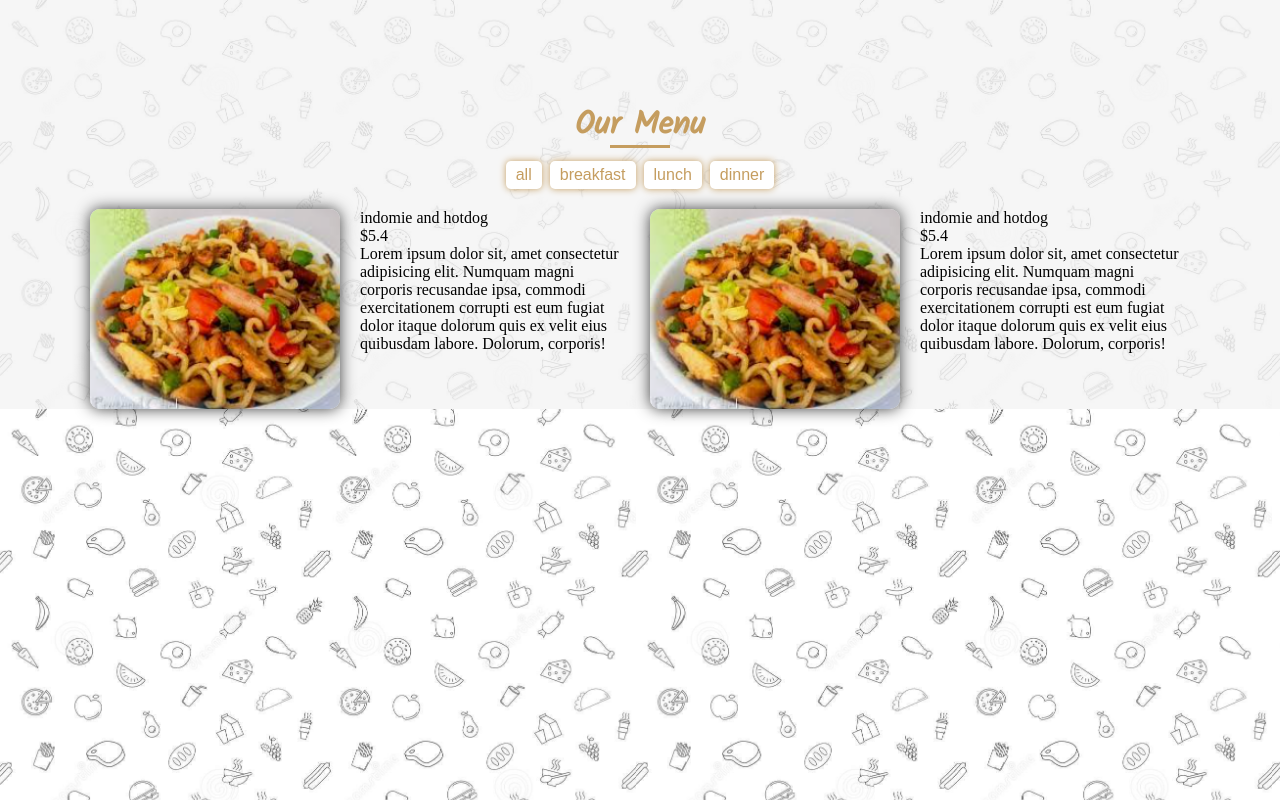
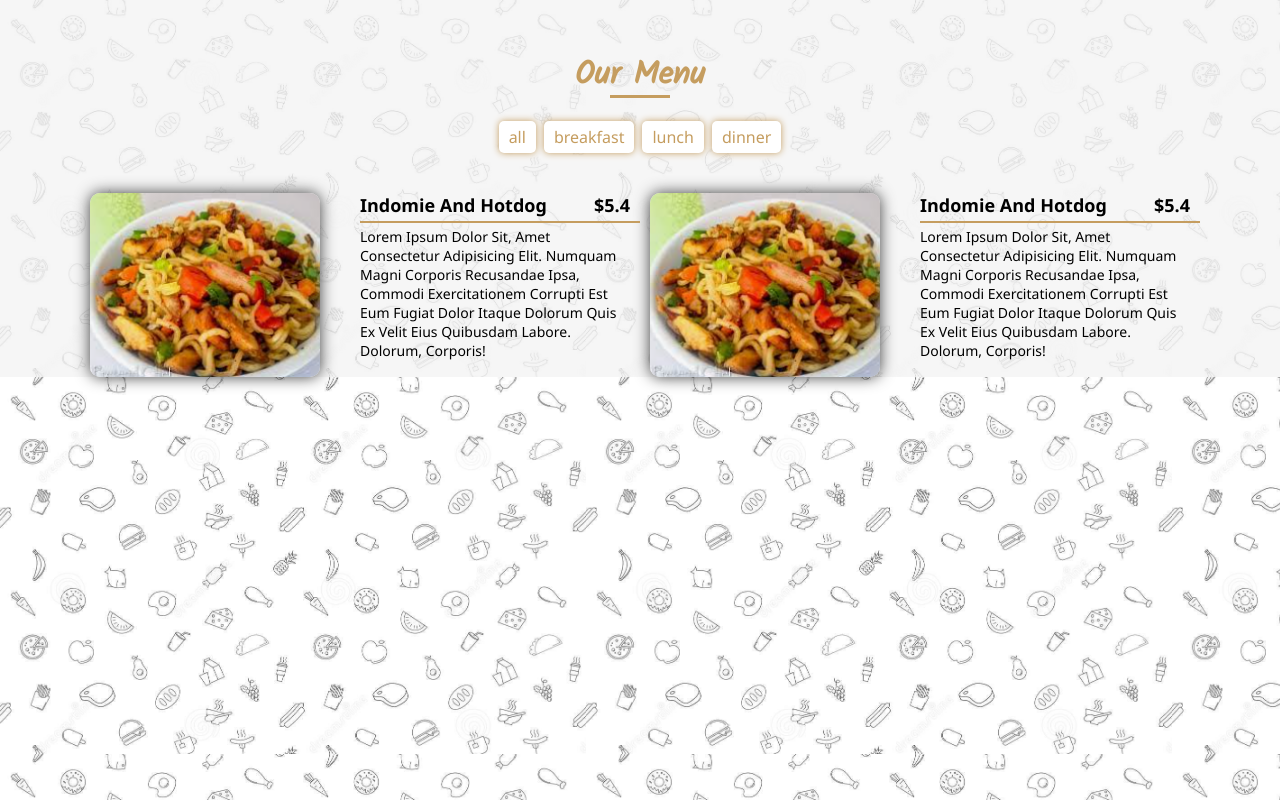
Before and after one commit to DiamondNath07/food-schedule, a plain HTML site: page index.html in a window 1280 px wide. Drawn offline with Linux system fonts and the light colour scheme.

Commit message:
add food diplay section

```diff
--- a/styles.css
+++ b/styles.css
@@ -2,6 +2,10 @@
   margin: 0;
   bottom: 0;
   box-sizing: border-box;
+}
+
+:root {
+  --font-text: 'Segoe UI', Tahoma, Geneva, Verdana, sans-serif;
 }
 
 body {
@@ -27,7 +31,7 @@ main {
 }
 
 .heading {
-  padding-top: 100px;
+  padding-top: 50px;
   text-align: center;
 }
 .food-list {
@@ -41,6 +45,7 @@ main {
   position: absolute;
   top: 45px;
   right: 520px;
+
   background-color: #c59d5f;
   width: 60px;
   height: 3px;
@@ -48,7 +53,7 @@ main {
 
 .foodbtns {
   text-align: center;
-  margin-top: 10px;
+  margin-top: 20px;
 }
 
 .meal-btn {
@@ -56,6 +61,7 @@ main {
   background-color: #fff;
   color: #c59d5f;
   font-size: 16px;
+  font-family: var(--font-text);
   border: none;
   box-shadow: 0 0 7px #c59d5f;
   border-radius: 5px;
@@ -75,7 +81,7 @@ main {
   display: grid;
   grid-template-columns: repeat(2, 1fr);
   gap: 20px;
-  margin-top: 20px;
+  margin-top: 40px;
 }
 
 .meal-specs {
@@ -85,12 +91,44 @@ main {
 
 .food-pic {
   grid-column: span 2;
-  width: 250px;
+  width: 230px;
   border-radius: 10px;
   box-shadow: 0 0 15px #3e3e3e;
-
 }
 
 .description {
- grid-column: span 2;
+  grid-column: span 2;
 }
+
+.name-price {
+  display: flex;
+  justify-content: space-between;
+  position: relative;
+}
+
+.food-name,
+.food-price {
+  font-family: var(--font-text);
+  font-size: 18px;
+  font-weight: 600;
+  text-transform: capitalize;
+}
+
+.name-price::after {
+  content: '';
+  top: 28px;
+  left: 0;
+  right: 0;
+  bottom: 0;
+  background-color: #c59d5f;
+  position: absolute;
+  width: 280px;
+  height: 2px;
+}
+
+.food-info {
+  font-family: var(--font-text);
+  font-size: 14px;
+  margin-top: 10px;
+  text-transform: capitalize;
+}
```
